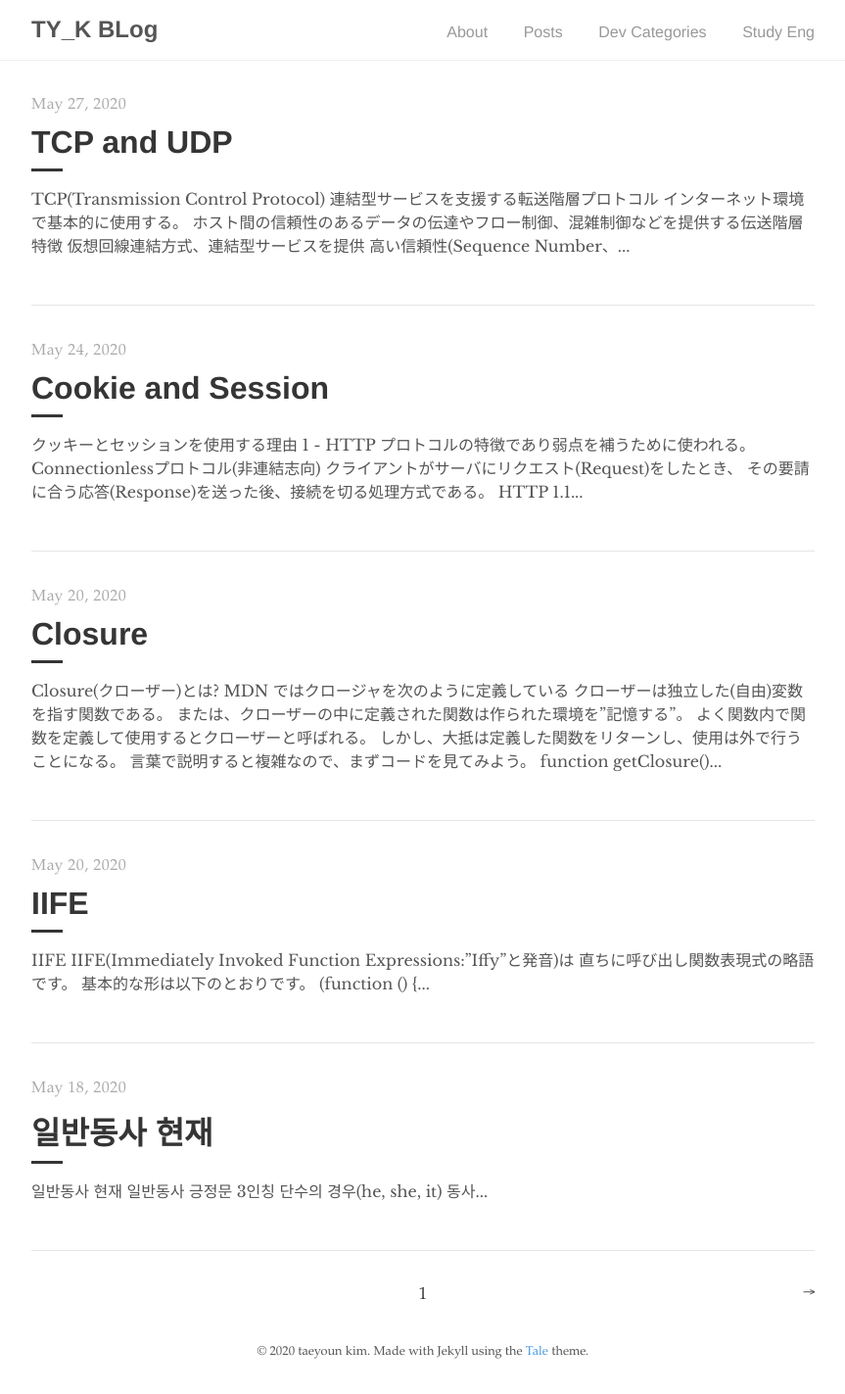
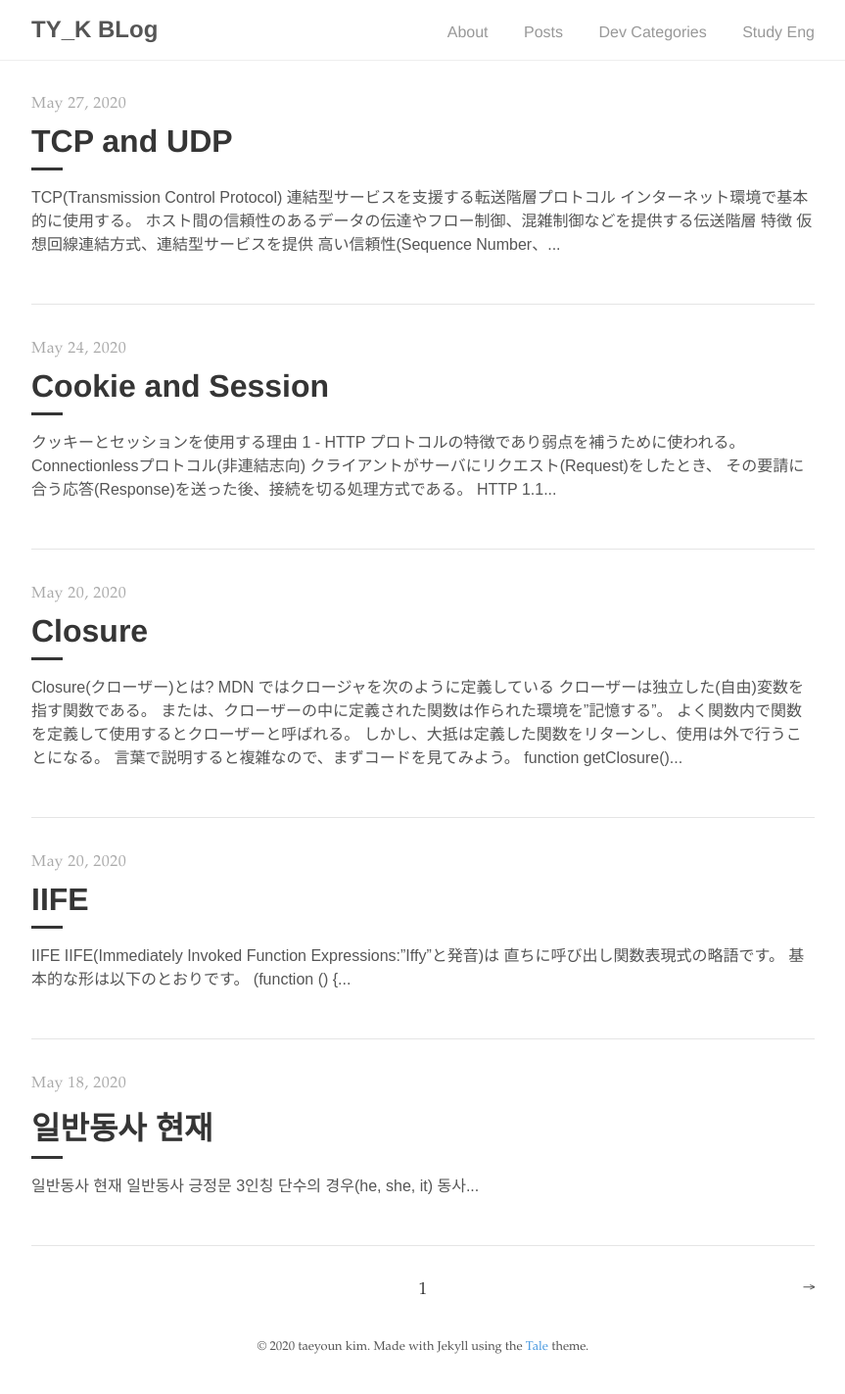
Before and after one commit to fure0/fure0.github.io, a Jekyll site: the page built from index.html, in a window 1280 px wide. Shown: the whole page at 98% size, without its empty margins (208-1071 px from the left). Built offline with Jekyll 4.4.1, drawn with Linux system fonts in a browser that asks for light colours; the list of posts is cut into pages by our own code.

Commit message:
change font

```diff
--- a/_sass/tale/_variables.scss
+++ b/_sass/tale/_variables.scss
@@ -11,7 +11,8 @@ $shadow-color: rgba(0, 0, 0, .2);
 $code-color: #bf616a;
 
 // Fonts
-$serif-primary: 'Libre Baskerville', 'Times New Roman', Times, serif;
+//$serif-primary: 'Libre Baskerville', 'Times New Roman', Times, serif;
+$serif-primary: 'Hiragino Kaku Gothic ProN', 'ヒラギノ角ゴ ProN W3', Meiryo, メイリオ, Osaka, 'MS PGothic', arial, helvetica, sans-serif;
 $serif-secondary: Palatino, 'Palatino LT STD', 'Palatino Linotype', 'Book Antiqua', 'Georgia', serif;
 $sans-serif: 'Helvetica Neue', 'Segoe UI', Helvetica, Arial, sans-serif;
 $monospaced: Menlo, Monaco, monospace;
```
